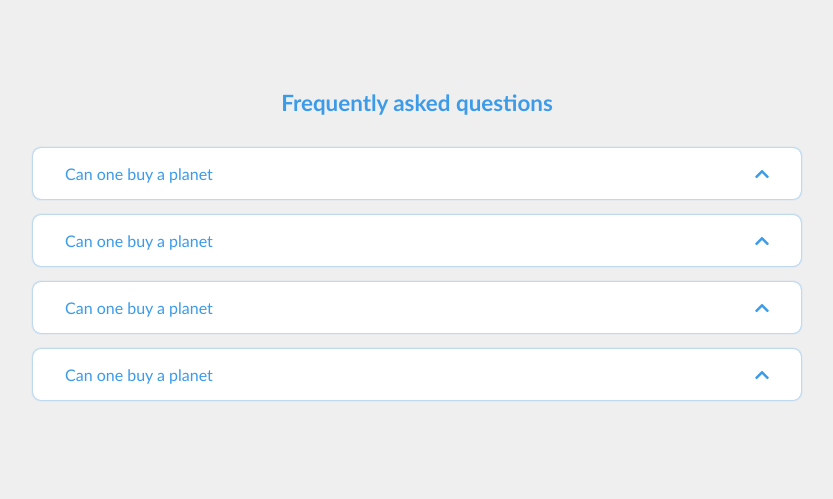
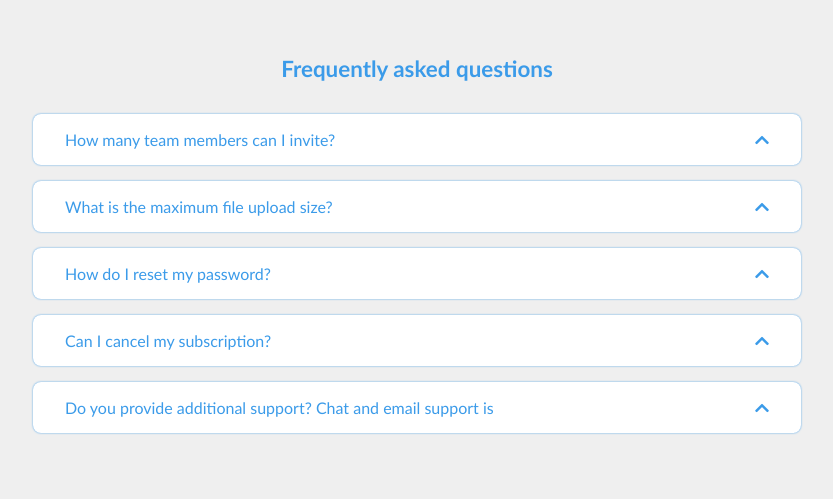
Before and after one commit to oliverwanyonyi/accordion, a plain HTML site: page index.html in a window 1280 px wide. Shown: the part 108-607 px from the top of the page, without its empty margins (223-1056 px from the left). Drawn offline with Linux system fonts and the light colour scheme.

Commit message:
faq update

```diff
--- a/css/style.css
+++ b/css/style.css
@@ -39,6 +39,7 @@ li {
   margin-bottom: 1rem;
   box-shadow: 0 0 2px #3b9be9;
   border-radius: 0.5rem;
+  overflow: hidden;
 }
 .question h1 {
   color: #3b9be9;
--- a/index.html
+++ b/index.html
@@ -16,59 +16,66 @@
       <ul class="accordion">
         <li class="item">
           <div class="question">
-            <h1>Can one buy a planet</h1>
+            <h1>How many team members can I invite?</h1>
+
             <span><i class="fas fa-chevron-up"></i></span>
           </div>
           <div class="answer">
             <p>
-              yes, due to an empirical research made by scientists Lorem ipsum
-              dolor sit amet consectetur adipisicing elit. Harum maxime
-              voluptatum reprehenderit exercitationem. Commodi odit dolore
-              obcaecati cum, sunt incidunt.
+              You can invite up to 2 additional users on the Free plan. There is
+              no limit on team members for the Premium plan.
             </p>
           </div>
         </li>
         <li class="item">
           <div class="question">
-            <h1>Can one buy a planet</h1>
+            <h1>What is the maximum file upload size?</h1>
             <span><i class="fas fa-chevron-up"></i></span>
           </div>
           <div class="answer">
             <p>
-              yes, due to an empirical research made by scientists Lorem ipsum
-              dolor sit amet consectetur adipisicing elit. Harum maxime
-              voluptatum reprehenderit exercitationem. Commodi odit dolore
-              obcaecati cum, sunt incidunt.
+              No more than 2GB. All files in your account must fit your allotted
+              storage space.
             </p>
           </div>
         </li>
 
         <li class="item">
           <div class="question">
-            <h1>Can one buy a planet</h1>
+            <h1>How do I reset my password?</h1>
             <span><i class="fas fa-chevron-up"></i></span>
           </div>
           <div class="answer">
             <p>
-              yes, due to an empirical research made by scientists Lorem ipsum
-              dolor sit amet consectetur adipisicing elit. Harum maxime
-              voluptatum reprehenderit exercitationem. Commodi odit dolore
-              obcaecati cum, sunt incidunt.
+              Click “Forgot password” from the login page or “Change password”
+              from your profile page. A reset link will be emailed to you.
             </p>
           </div>
         </li>
 
         <li class="item">
           <div class="question">
-            <h1>Can one buy a planet</h1>
+            <h1>Can I cancel my subscription?</h1>
             <span><i class="fas fa-chevron-up"></i></span>
           </div>
           <div class="answer">
             <p>
-              yes, due to an empirical research made by scientists Lorem ipsum
-              dolor sit amet consectetur adipisicing elit. Harum maxime
-              voluptatum reprehenderit exercitationem. Commodi odit dolore
-              obcaecati cum, sunt incidunt.
+              Yes! Send us a message and we’ll process your request no questions
+              asked.
+            </p>
+          </div>
+        </li>
+
+        <li class="item">
+          <div class="question">
+            <h1>
+              Do you provide additional support? Chat and email support is
+            </h1>
+            <span><i class="fas fa-chevron-up"></i></span>
+          </div>
+          <div class="answer">
+            <p>
+              available 24/7. Phone lines are open during normal business hours.
             </p>
           </div>
         </li>
```
